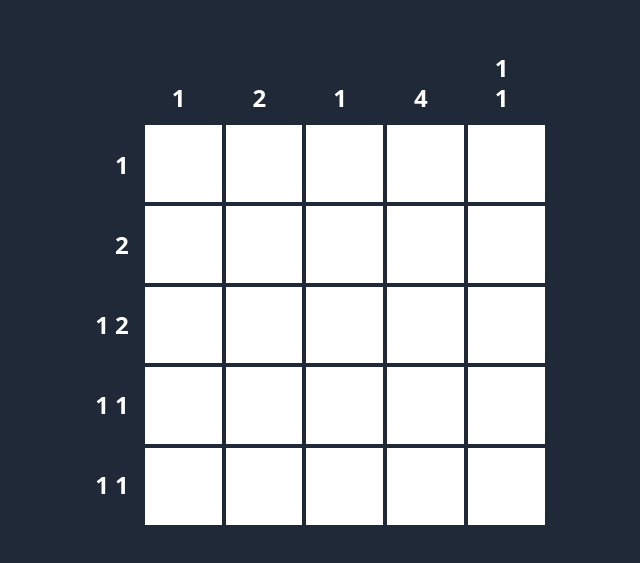
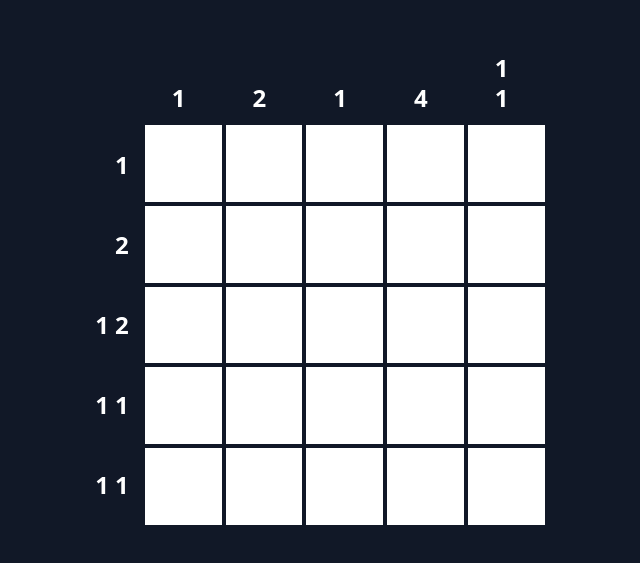
Before and after one commit to vitames404/nonogram-game, a React (Vite) app: page / in a window 1280 px wide. Shown: the part 117-680 px from the top of the page, without its empty margins (320-960 px from the left). Built offline with nearby package versions, Linux system fonts and the light colour scheme.

Commit message:
Updates to the game UI

```diff
--- a/src/components/grid.tsx
+++ b/src/components/grid.tsx
@@ -124,7 +124,7 @@
   }
 
   return (
-    <div className="flex items-center justify-center min-h-screen bg-gray-800">
+    <div className="flex items-center justify-center min-h-screen bg-gray-900">
       <div>
         {/* Column Hints */}
         <div className="grid py-3 grid-cols-5 ml-[45px] gap-1 w-[400px]">
```
